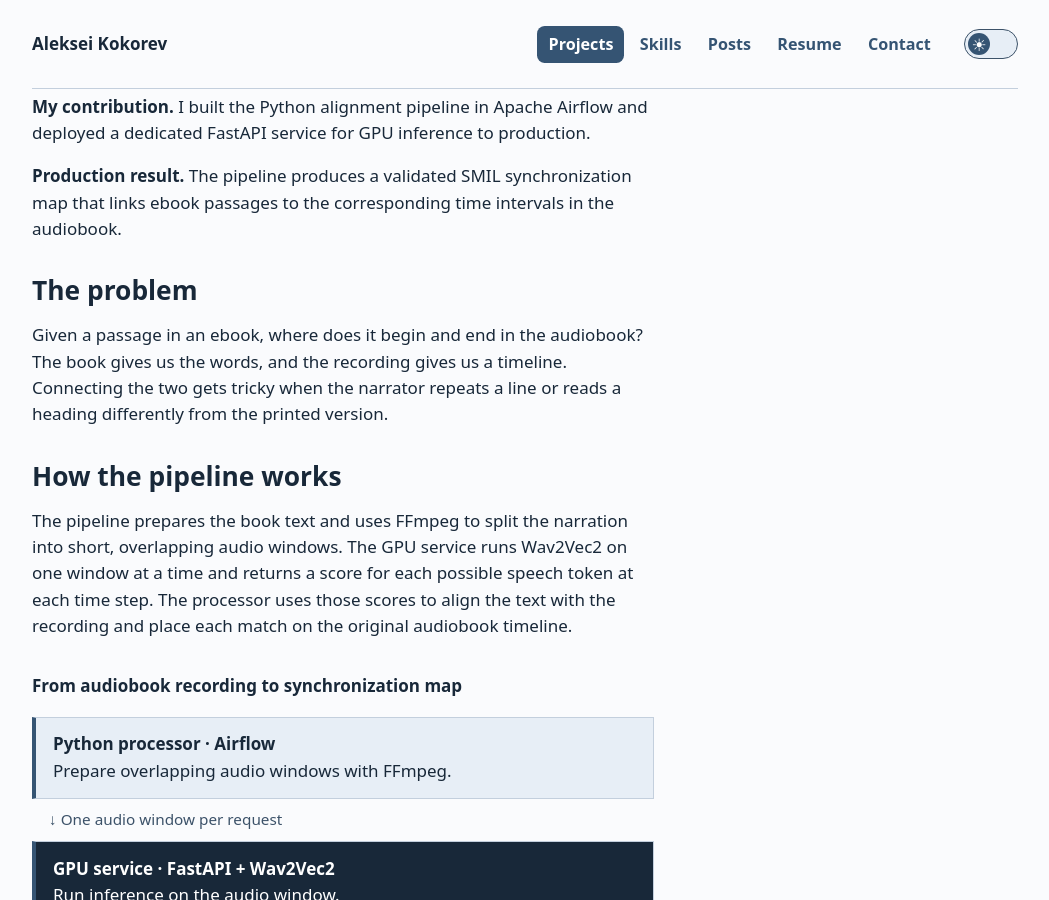
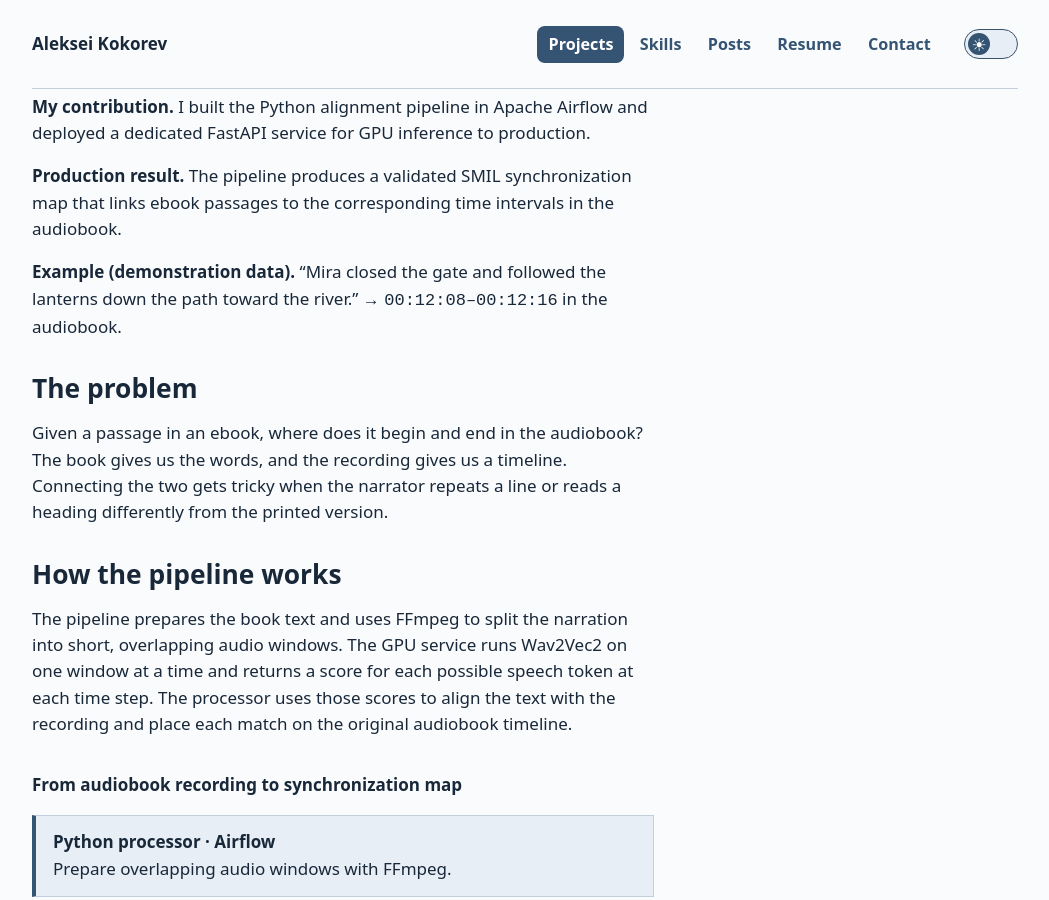
Before and after one commit to alex-coch/alex-coch.github.io, a Jekyll site: the page projects/audiobook-alignment/index.html, which Jekyll copies as it is, in a window 1280 px wide and 900 px high, scrolled down 409 px. Shown: the whole window, without its empty margins (115-1164 px from the left). Built offline with Jekyll 4.4.1, drawn with Linux system fonts in a browser that asks for light colours.

Commit message:
Illustrate audiobook alignment with a sample passage

```diff
--- a/projects/audiobook-alignment/index.html
+++ b/projects/audiobook-alignment/index.html
@@ -34,6 +34,7 @@
 </ul>
 <p><strong>My contribution.</strong> I built the Python alignment pipeline in Apache Airflow and deployed a dedicated FastAPI service for GPU inference to production.</p>
 <p><strong>Production result.</strong> The pipeline produces a validated SMIL synchronization map that links ebook passages to the corresponding time intervals in the audiobook.</p>
+<p><strong>Example (demonstration data).</strong> “Mira closed the gate and followed the lanterns down the path toward the river.” → <code>00:12:08–00:12:16</code> in the audiobook.</p>
 <h2>The problem</h2>
 <p>Given a passage in an ebook, where does it begin and end in the audiobook? The book gives us the words, and the recording gives us a timeline. Connecting the two gets tricky when the narrator repeats a line or reads a heading differently from the printed version.</p>
 <h2>How the pipeline works</h2>
```
